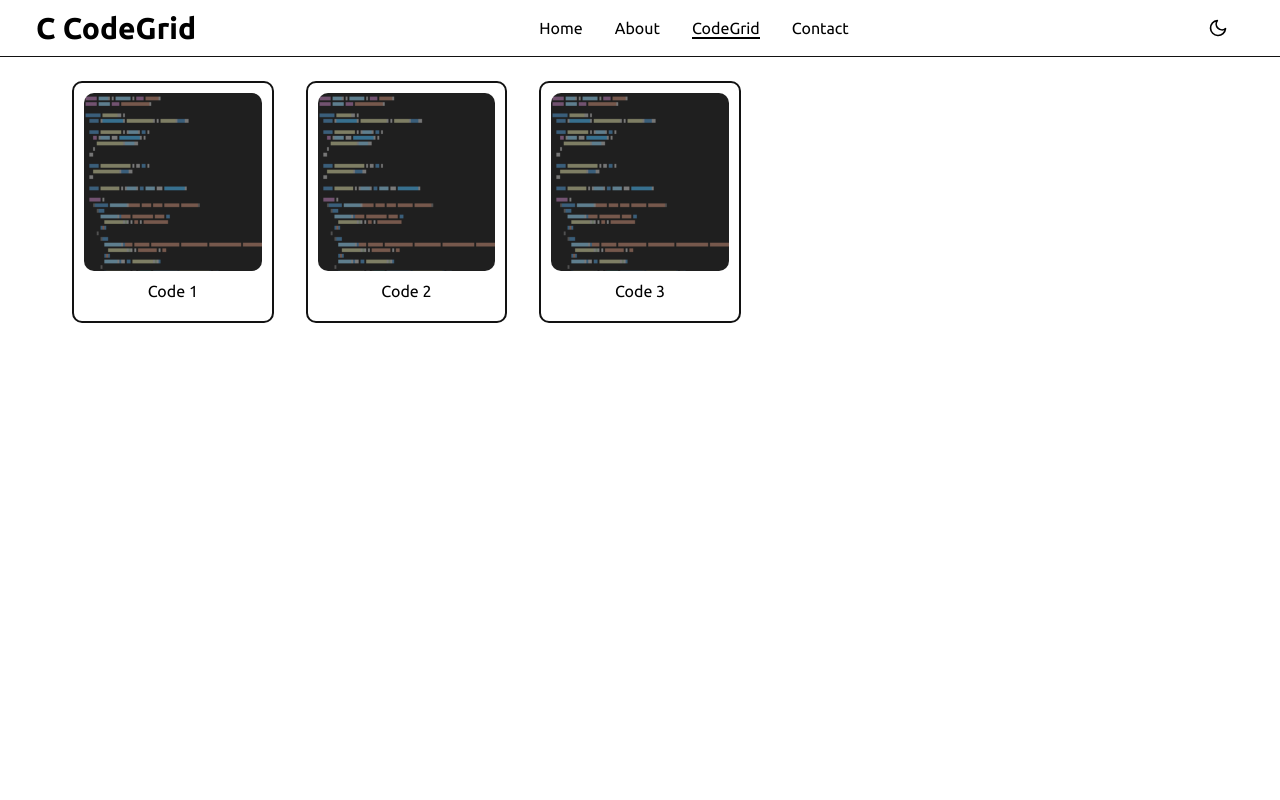
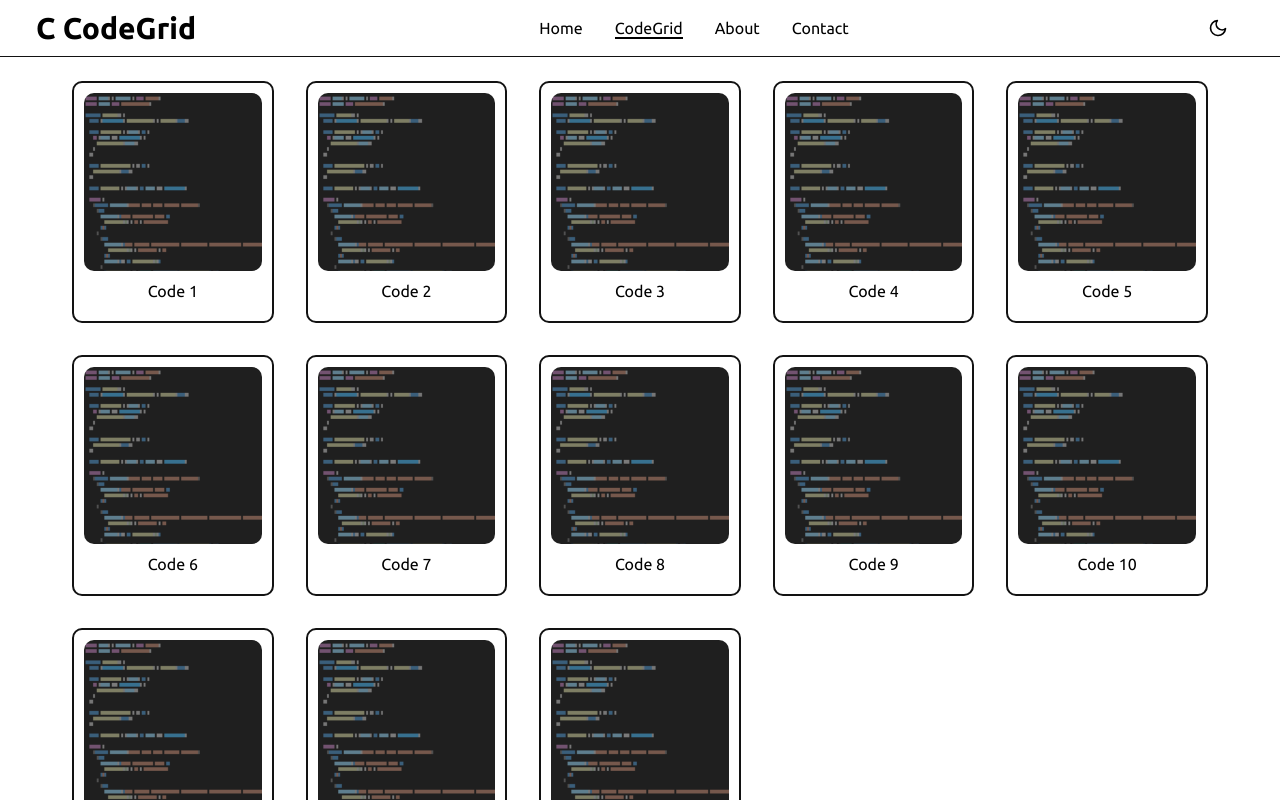
Before and after one commit to formesean/C-CodeGrid, a React (Vite) app: page /codegrid in a window 1280 px wide. Built offline with nearby package versions, Linux system fonts and the light colour scheme.

Commit message:
adjust margins and navlink order

```diff
--- a/src/components/Navbar.jsx
+++ b/src/components/Navbar.jsx
@@ -11,8 +11,8 @@ import { FiSun, FiMoon } from "react-icons/fi";
 import { CgMenu, CgClose } from "react-icons/cg";
 
 import Home from "../pages/Home";
+import CodeGrid from "../pages/CodeGrid";
 import About from "../pages/About";
-import CodeGrid from "../pages/CodeGrid";
 import Contact from "../pages/Contact";
 import Loader from "./Loader";
 
@@ -95,6 +95,22 @@ function Navbar() {
             </li>
             <li className="p-4">
               <NavLink
+                to="/codegrid"
+                onClick={handleClick}
+                className={hoverClass}
+                style={({ isActive }) => {
+                  return {
+                    borderBottom: isActive
+                      ? "2px solid " + (theme === "dark" ? "white" : "black")
+                      : "",
+                  };
+                }}
+              >
+                CodeGrid
+              </NavLink>
+            </li>
+            <li className="p-4">
+              <NavLink
                 to="/about"
                 onClick={handleClick}
                 className={hoverClass}
@@ -107,22 +123,6 @@ function Navbar() {
                 }}
               >
                 About
-              </NavLink>
-            </li>
-            <li className="p-4">
-              <NavLink
-                to="/codegrid"
-                onClick={handleClick}
-                className={hoverClass}
-                style={({ isActive }) => {
-                  return {
-                    borderBottom: isActive
-                      ? "2px solid " + (theme === "dark" ? "white" : "black")
-                      : "",
-                  };
-                }}
-              >
-                CodeGrid
               </NavLink>
             </li>
             <li className="p-4">
@@ -194,6 +194,21 @@ function Navbar() {
               </li>
               <li className="p-4 text-3xl hover:text-grey-500">
                 <NavLink
+                  to="/codegrid"
+                  onClick={handleLinkClick}
+                  style={({ isActive }) => {
+                    return {
+                      borderBottom: isActive
+                        ? "2px solid " + (theme === "dark" ? "white" : "black")
+                        : "",
+                    };
+                  }}
+                >
+                  CodeGrid
+                </NavLink>
+              </li>
+              <li className="p-4 text-3xl hover:text-grey-500">
+                <NavLink
                   to="/about"
                   onClick={handleLinkClick}
                   style={({ isActive }) => {
@@ -205,21 +220,6 @@ function Navbar() {
                   }}
                 >
                   About
-                </NavLink>
-              </li>
-              <li className="p-4 text-3xl hover:text-grey-500">
-                <NavLink
-                  to="/codegrid"
-                  onClick={handleLinkClick}
-                  style={({ isActive }) => {
-                    return {
-                      borderBottom: isActive
-                        ? "2px solid " + (theme === "dark" ? "white" : "black")
-                        : "",
-                    };
-                  }}
-                >
-                  CodeGrid
                 </NavLink>
               </li>
               <li className="p-4 text-3xl hover:text-grey-500">
--- a/src/pages/About.jsx
+++ b/src/pages/About.jsx
@@ -5,7 +5,7 @@ function About() {
     "m-4 max-xl:text-sm max-lg:text-xs hover:scale-105 rounded-[10px] border-2 border-appBlack dark:border-appWhiteHigh dark:text-appWhiteHigh leading-8 ease-in duration-300";
 
   return (
-    <section className="p-16 pt-1 max-xl:px-8 max-sm:px-0 flex h-screen">
+    <section className="p-16 pt-4 pb-20 max-xl:px-8 max-sm:px-0 flex h-screen">
       <div className="grid grid-cols-3 grid-rows-2 max-md:grid-cols-5 max-sm:grid-rows-3 gap-x-2">
         <div
           className={`row-span-1 col-span-2 max-md:col-span-3 max-sm:col-span-5 ${divStyle}`}
--- a/src/pages/CodeGrid.jsx
+++ b/src/pages/CodeGrid.jsx
@@ -15,6 +15,16 @@ const CodePreview = React.memo(({ onClick, index }) => (
 const Code01 = lazy(() => import("./Code/Code01"));
 const Code02 = lazy(() => import("./Code/Code01"));
 const Code03 = lazy(() => import("./Code/Code01"));
+const Code04 = lazy(() => import("./Code/Code01"));
+const Code05 = lazy(() => import("./Code/Code01"));
+const Code06 = lazy(() => import("./Code/Code01"));
+const Code07 = lazy(() => import("./Code/Code01"));
+const Code08 = lazy(() => import("./Code/Code01"));
+const Code09 = lazy(() => import("./Code/Code01"));
+const Code10 = lazy(() => import("./Code/Code01"));
+const Code11 = lazy(() => import("./Code/Code01"));
+const Code12 = lazy(() => import("./Code/Code01"));
+const Code13 = lazy(() => import("./Code/Code01"));
 
 const ExpandedCodeView = ({ onCloseClick, Component }) => (
   <Component onCloseClick={onCloseClick} />
@@ -35,10 +45,24 @@ function CodeGrid() {
 
   const isExpanded = (index) => index === expandedDiv;
 
-  const codeComponents = [Code01, Code02, Code03];
+  const codeComponents = [
+    Code01,
+    Code02,
+    Code03,
+    Code04,
+    Code05,
+    Code06,
+    Code07,
+    Code08,
+    Code09,
+    Code10,
+    Code11,
+    Code12,
+    Code13,
+  ];
 
   return (
-    <section className="px-16 max-lg:px-10 max-md:px-6 max-sm:px-2 pt-[16px] pb-16 overflow-y-auto h-screen scrollbar-thin scrollbar-thumb-appWhiteDis scrollbar-track-transparent">
+    <section className="px-16 max-lg:px-10 max-md:px-6 max-sm:px-2 pt-4 pb-16 overflow-y-auto h-screen scrollbar-thin scrollbar-thumb-appWhiteDis scrollbar-track-transparent">
       <div className="grid grid-cols-5 max-lg:grid-cols-4 max-md:grid-cols-3 max-sm:grid-cols-2 gap-4">
         {codeComponents.map((Component, index) => (
           <div
```
